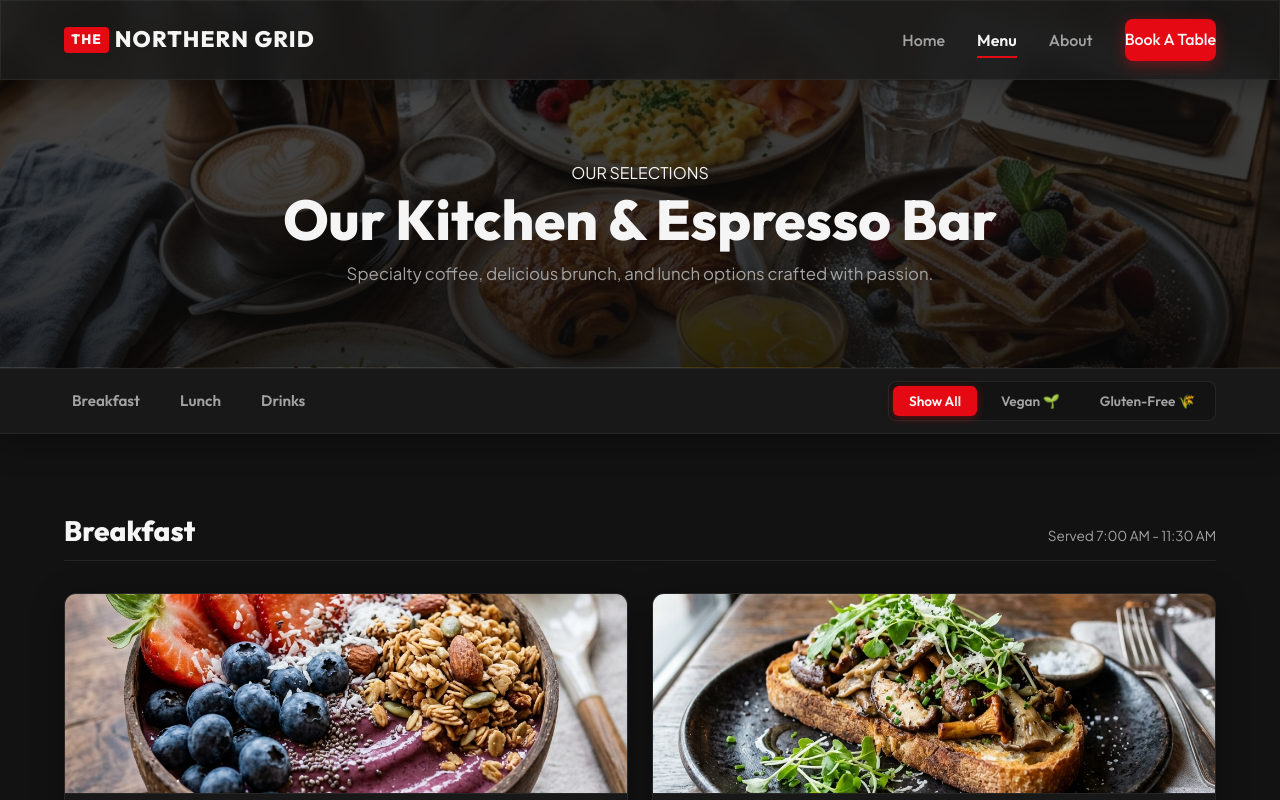
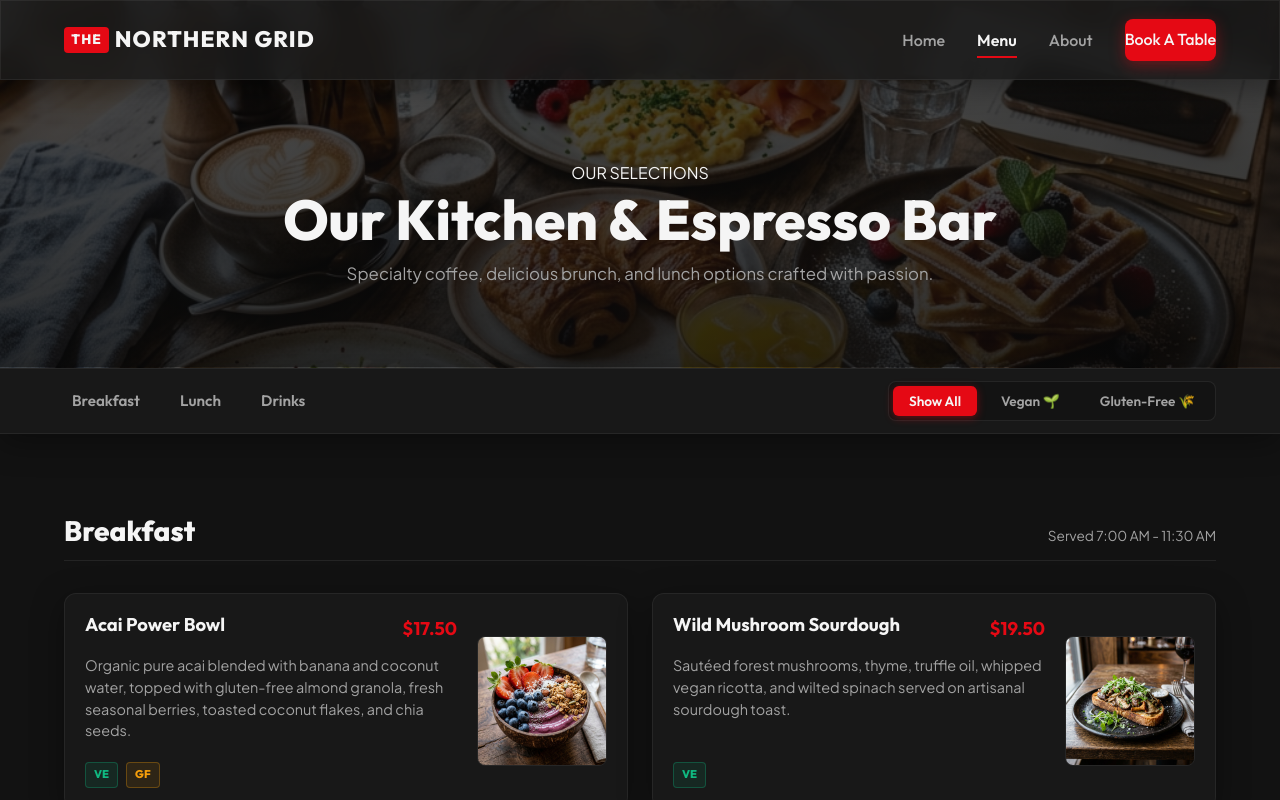
Before and after one commit to grpkarunathilaka/notherngrid, an Angular app: page /menu in a window 1280 px wide. Shown: the top 800 px of the page. Built offline with nearby package versions, Linux system fonts and the light colour scheme.

Commit message:
style(menu): switch to side-by-side card layout with square thumbnail images

```diff
--- a/src/app/pages/menu/menu.css
+++ b/src/app/pages/menu/menu.css
@@ -152,10 +152,12 @@
 
 /* Menu Cards */
 .menu-item-card {
-  padding: 0;
+  padding: 1.25rem;
   display: flex;
-  flex-direction: column;
-  justify-content: flex-start;
+  flex-direction: row;
+  justify-content: space-between;
+  align-items: stretch;
+  gap: 1.25rem;
   transition: var(--transition-normal);
   overflow: hidden;
   border-radius: 12px;
@@ -170,10 +172,13 @@
 
 .item-image-wrapper {
   position: relative;
-  width: 100%;
-  height: 200px;
+  width: 100px;
+  height: 100px;
+  flex-shrink: 0;
   overflow: hidden;
-  border-bottom: 1px solid var(--glass-border);
+  border-radius: 8px;
+  border: 1px solid var(--glass-border);
+  align-self: center;
 }
 
 .item-image {
@@ -188,10 +193,25 @@
 }
 
 .item-content-wrapper {
-  padding: 1.5rem;
+  padding: 0;
   display: flex;
   flex-direction: column;
   flex-grow: 1;
+  justify-content: space-between;
+}
+
+@media (min-width: 480px) {
+  .item-image-wrapper {
+    width: 110px;
+    height: 110px;
+  }
+}
+
+@media (min-width: 992px) {
+  .item-image-wrapper {
+    width: 130px;
+    height: 130px;
+  }
 }
 
 .item-title-price {
--- a/src/app/pages/menu/menu.html
+++ b/src/app/pages/menu/menu.html
@@ -53,9 +53,6 @@
         </div>
         <div class="menu-grid">
           <div class="menu-item-card glass-panel" *ngFor="let item of getItemsByCategory('Breakfast')">
-            <div class="item-image-wrapper">
-              <img [src]="item.image" [alt]="item.name" class="item-image" loading="lazy">
-            </div>
             <div class="item-content-wrapper">
               <div class="item-title-price">
                 <h3>{{ item.name }}</h3>
@@ -66,6 +63,9 @@
                 <span class="diet-badge vegan" *ngIf="item.isVegan" title="Vegan">VE</span>
                 <span class="diet-badge gf" *ngIf="item.isGF" title="Gluten Free">GF</span>
               </div>
+            </div>
+            <div class="item-image-wrapper">
+              <img [src]="item.image" [alt]="item.name" class="item-image" loading="lazy">
             </div>
           </div>
         </div>
@@ -79,9 +79,6 @@
         </div>
         <div class="menu-grid">
           <div class="menu-item-card glass-panel" *ngFor="let item of getItemsByCategory('Lunch')">
-            <div class="item-image-wrapper">
-              <img [src]="item.image" [alt]="item.name" class="item-image" loading="lazy">
-            </div>
             <div class="item-content-wrapper">
               <div class="item-title-price">
                 <h3>{{ item.name }}</h3>
@@ -92,6 +89,9 @@
                 <span class="diet-badge vegan" *ngIf="item.isVegan" title="Vegan">VE</span>
                 <span class="diet-badge gf" *ngIf="item.isGF" title="Gluten Free">GF</span>
               </div>
+            </div>
+            <div class="item-image-wrapper">
+              <img [src]="item.image" [alt]="item.name" class="item-image" loading="lazy">
             </div>
           </div>
         </div>
@@ -105,9 +105,6 @@
         </div>
         <div class="menu-grid">
           <div class="menu-item-card glass-panel" *ngFor="let item of getItemsByCategory('Drinks')">
-            <div class="item-image-wrapper">
-              <img [src]="item.image" [alt]="item.name" class="item-image" loading="lazy">
-            </div>
             <div class="item-content-wrapper">
               <div class="item-title-price">
                 <h3>{{ item.name }}</h3>
@@ -118,6 +115,9 @@
                 <span class="diet-badge vegan" *ngIf="item.isVegan" title="Vegan">VE</span>
                 <span class="diet-badge gf" *ngIf="item.isGF" title="Gluten Free">GF</span>
               </div>
+            </div>
+            <div class="item-image-wrapper">
+              <img [src]="item.image" [alt]="item.name" class="item-image" loading="lazy">
             </div>
           </div>
         </div>
```
